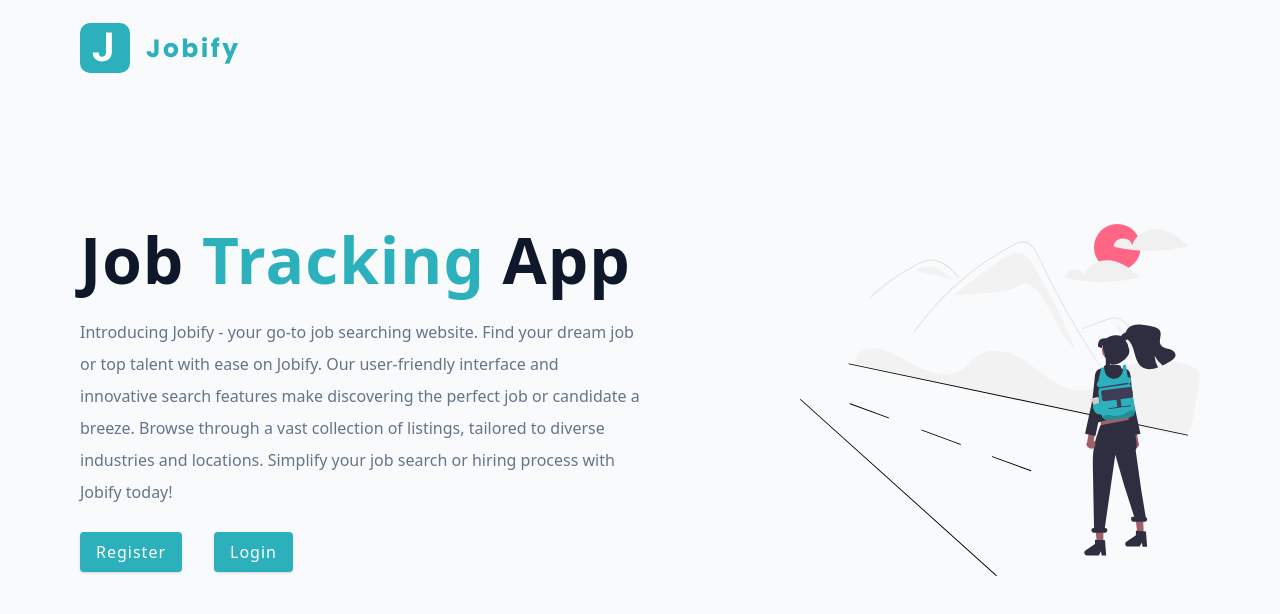
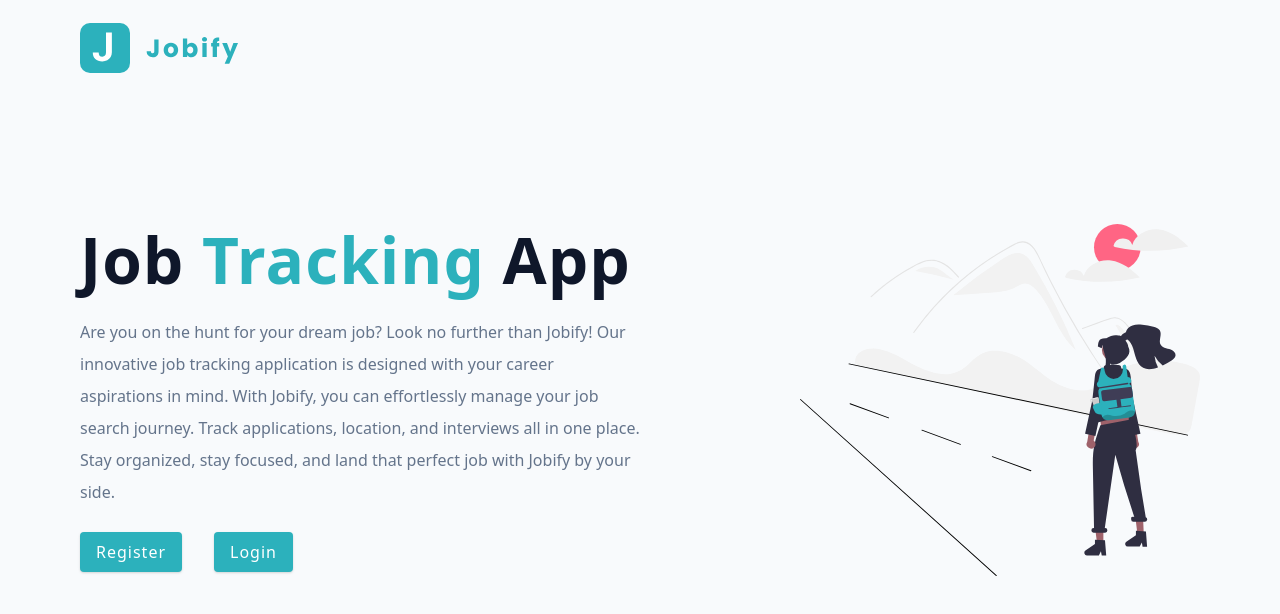
Before and after one commit to KateLu666/Jobify, a React (Vite) app in the folder Client/: page / in a window 1280 px wide. Shown: the top 614 px of the page. Built offline with nearby package versions, Linux system fonts and the light colour scheme.

Commit message:
Update Landing.jsx

```diff
--- a/Client/src/pages/Landing.jsx
+++ b/Client/src/pages/Landing.jsx
@@ -16,12 +16,12 @@ const Landing = () => {
             Job <span>tracking</span> App
           </h1>
           <p>
-            Introducing Jobify - your go-to job searching website. Find your
-            dream job or top talent with ease on Jobify. Our user-friendly
-            interface and innovative search features make discovering the
-            perfect job or candidate a breeze. Browse through a vast collection
-            of listings, tailored to diverse industries and locations. Simplify
-            your job search or hiring process with Jobify today!
+            Are you on the hunt for your dream job? Look no further than Jobify!
+            Our innovative job tracking application is designed with your career
+            aspirations in mind. With Jobify, you can effortlessly manage your
+            job search journey. Track applications, location, and interviews all
+            in one place. Stay organized, stay focused, and land that perfect
+            job with Jobify by your side.
           </p>
           <Link to="/register" className="btn register-link">
             Register
```
